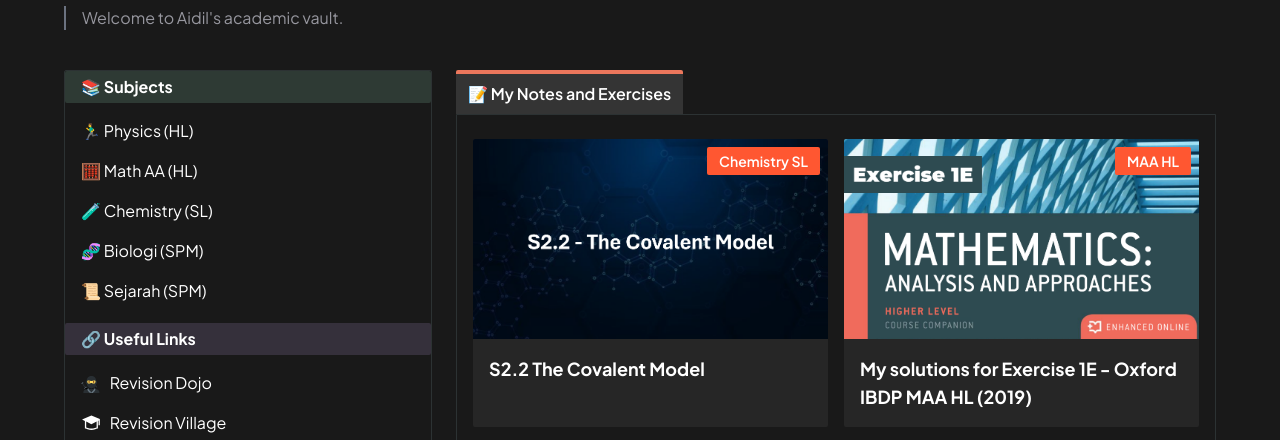
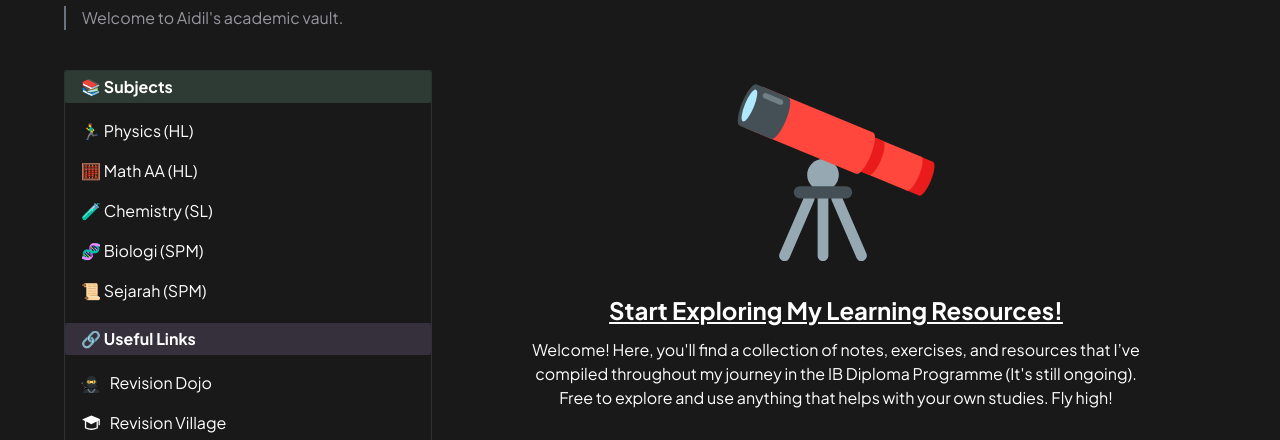
Before and after one commit to aidil-sekandar/study-with-aidil, an Astro site: page / in a window 1280 px wide. Shown: the part 334-774 px from the top of the page. Built offline with nearby package versions, Linux system fonts and the light colour scheme; Astro itself is replaced by a stand-in of ours.

Commit message:
change to new welcome message on home page

```diff
--- /dev/null
+++ b/src/components/Welcome.astro
@@ -0,0 +1,11 @@
+<div class="md:col-span-2 text-center">
+  <img src="/images/telescope.svg" width="200" height="400" class="mx-auto mb-6" alt="404" />
+  <div class="px-1 md:px-[4em]">
+    <h2 class="text-2xl font-bold mb-3 underline">Start Exploring My Learning Resources!</h2>
+    <p>
+      Welcome! Here, you'll find a collection of notes, exercises, and resources that I’ve compiled
+      throughout my journey in the IB Diploma Programme (It's still ongoing). Free to explore and
+      use anything that helps with your own studies. Fly high!
+    </p>
+  </div>
+</div>
--- a/src/pages/index.astro
+++ b/src/pages/index.astro
@@ -1,6 +1,6 @@
 ---
 import BaseLayout from "@/layouts/BaseLayout.astro";
-import MainWindow from "@/components/MainWindow";
+import Welcome from "@/components/Welcome.astro";
 import { getCollection } from "astro:content";
 
 const allNotes = await getCollection("notes");
@@ -11,5 +11,5 @@
 
 <BaseLayout headTitle={headTitle}>
   <h1 slot="pageTitle" class="font-bold text-4xl mb-3">Study With Aidil</h1>
-  <MainWindow client:load allNotes={allNotes} />
+  <Welcome />
 </BaseLayout>
```
Also changed, not shown: public/images/telescope.svg (added).
